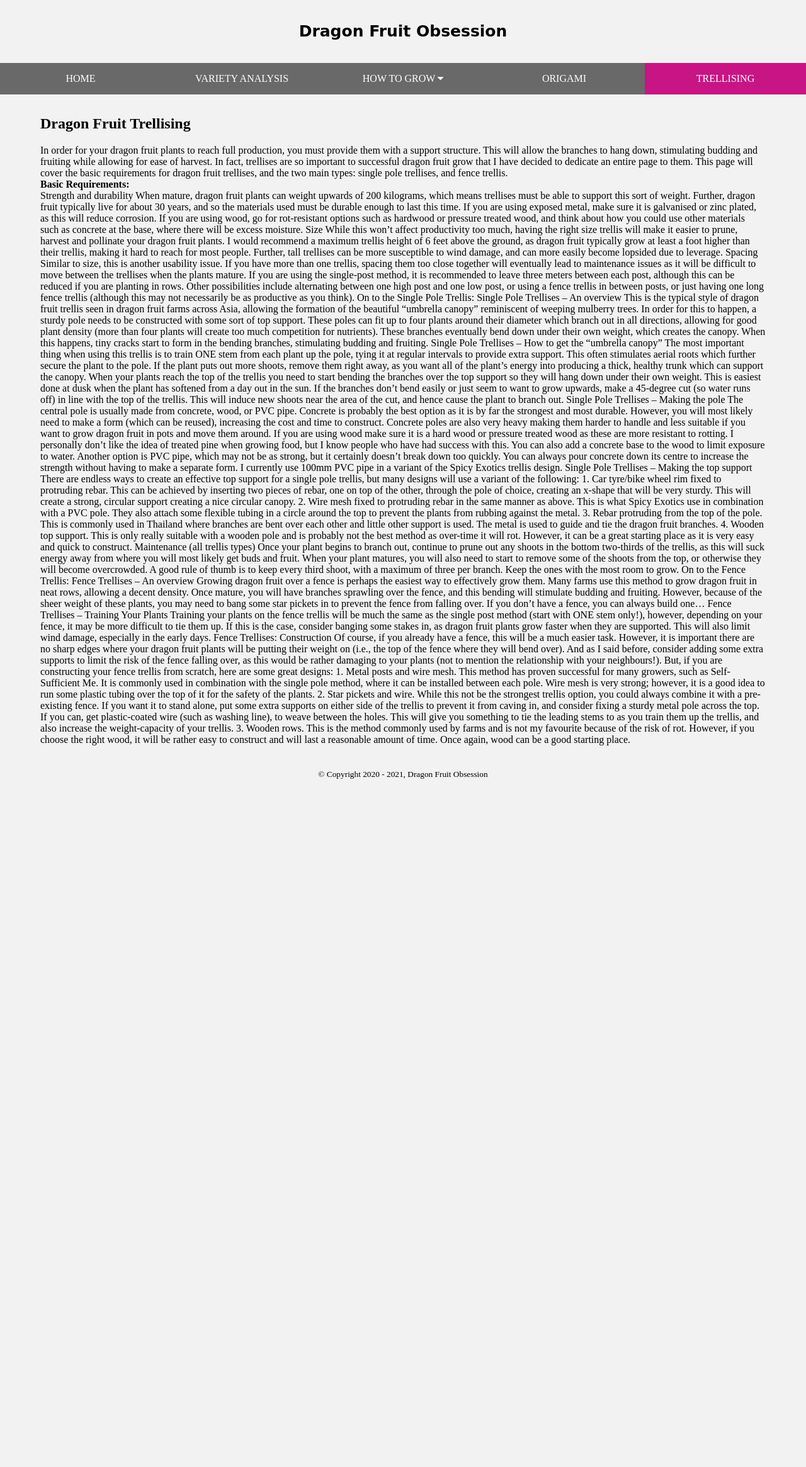
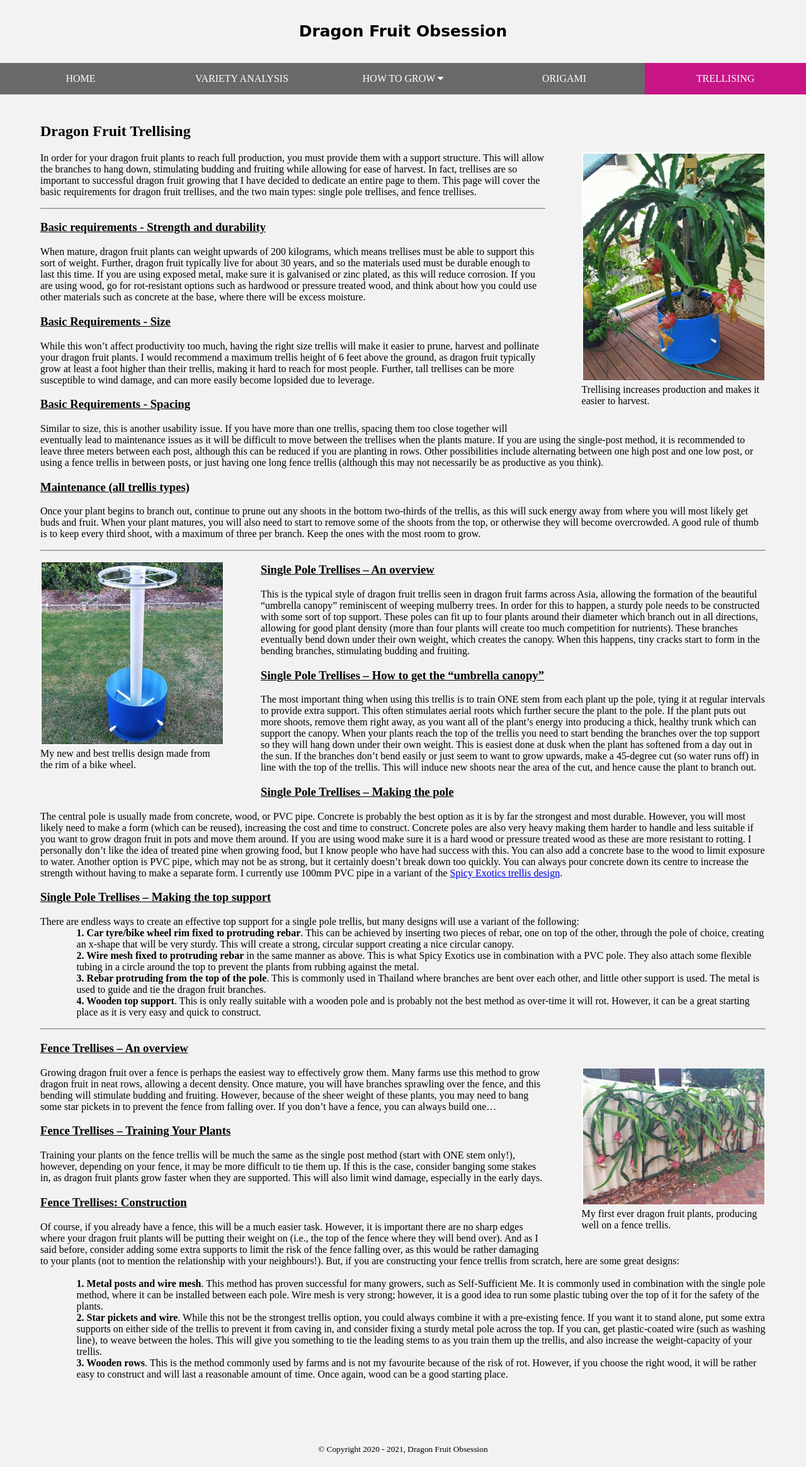
Before and after one commit to DragonFruitObsession/dragonfruitobsession.github.io, a PHP site: the page made by Website/How to Grow/Trellising/Trellising.html in a window 1280 px wide. Shown: the whole page at 63% size. Before the commit the page ends 1237 px from the top, so only its background shows below. Run offline with PHP 8.4, Linux system fonts and the light colour scheme; some web fonts are replaced.

Commit message:
Extra page (trellising)

```diff
--- a/Website/How to Grow/Basic Requirements/Basic Requirements.html
+++ b/Website/How to Grow/Basic Requirements/Basic Requirements.html
@@ -22,6 +22,7 @@
       <div class="dropdown-content">
         <a href="Basic Requirements.html">Basic Requirements</a>
         <a href="../Propagation/Propagation.html">Propagation</a>
+        <a href="../Trellising/Trellising.html">Trellising</a>
         <a href="../Pollination and Harvest/Pollination and Harvest.html">Pollination and Harvest</a>
       </div>
     </div>
--- a/Website/How to Grow/Pollination and Harvest/Pollination and Harvest.html
+++ b/Website/How to Grow/Pollination and Harvest/Pollination and Harvest.html
@@ -23,6 +23,7 @@
       <div class="dropdown-content">
         <a href="../Basic Requirements/Basic Requirements.html">Basic Requirements</a>
         <a href="../Propagation/Propagation.html">Propagation</a>
+        <a href="../Trellising/Trellising.html">Trellising</a>
         <a href="Pollination and Harvest.html">Pollination and Harvest</a>
       </div>
     </div>
--- a/Website/How to Grow/Propagation/Propagation.html
+++ b/Website/How to Grow/Propagation/Propagation.html
@@ -22,7 +22,8 @@
       <button class="dropbtn">HOW TO GROW <i class="fa fa-caret-down"></i></button>
       <div class="dropdown-content">
         <a href="../Basic Requirements/Basic Requirements.html">Basic Requirements</a>
-        <a href="../Propagation/Propagation.html">Propagation</a>
+        <a href="Propagation.html">Propagation</a>
+        <a href="../Trellising/Trellising.html">Trellising</a>
         <a href="../Pollination and Harvest/Pollination and Harvest.html">Pollination and Harvest</a>
       </div>
     </div>
--- a/Website/How to Grow/Trellising/Trellising.css
+++ b/Website/How to Grow/Trellising/Trellising.css
@@ -2,30 +2,23 @@
   box-sizing: border-box;
 }
 
-.container {
-  width: 100%;
-  padding-left: 5%;
-  padding-right: 5%;
+hr {
+  border: 1px solid darkgrey;
+  background-color: darkgrey;
 }
 
 .image-right {
-  width: 300px;
+  width: 350px;
   float: right;
   padding-left: 5%;
   padding-bottom: 2.5%;
 }
 
 .image-left {
-  width: 300px;
+  width: 350px;
   float: left;
   padding-right: 5%;
   padding-bottom: 2.5%;
-}
-
-
-h2 {
-  padding-left: 5%;
-  padding-top: 3%;
 }
 
 img {
@@ -33,6 +26,19 @@ img {
   width: 100%;
 }
 
+.content {
+  padding: 50px 5% 5% 5%;
+}
+
+.indent {
+  padding-left: 5%;
+}
+
+@media screen and (max-width: 800px) {
+  .image-right,.image-left {
+    width: 250px;
+  }
+}
 
 .copyright {
   width: 100%;
--- a/Website/How to Grow/Trellising/Trellising.html
+++ b/Website/How to Grow/Trellising/Trellising.html
@@ -9,109 +9,129 @@
   <link href="https://fonts.googleapis.com/css2?family=Sansita+Swashed:wght@300;400&display=swap" rel="stylesheet">
   <link rel="stylesheet" href="https://cdnjs.cloudflare.com/ajax/libs/font-awesome/4.7.0/css/font-awesome.min.css">
 
-  <meta name="description" content="Everything you need to know about growing dragon fruit, from planting to harvest.">
+  <meta name="description" content="Everything you need to know about dragon fruit trellising, including the types and growing methods.">
   <meta name="viewport" content="width=device-width, initial-scale=1.0">
   <h1 class="title"><a href="../../../index.html">Dragon Fruit Obsession</a></h1>
 
 
   <nav class="navbar">
-
     <a href="../../../index.html" class="nav">HOME</a>
     <a href="../../Variety Analysis/Variety Analysis.html" class="nav">VARIETY ANALYSIS</a>
     <div class="dropdown nav">
       <button class="dropbtn">HOW TO GROW <i class="fa fa-caret-down"></i></button>
       <div class="dropdown-content">
-        <a href="Basic Requirements.html">Basic Requirements</a>
+        <a href="../Basic Requirements/Basic Requirements.html">Basic Care</a>
         <a href="../Propagation/Propagation.html">Propagation</a>
+        <a href="Trellising.html">Trellising</a>
         <a href="../Pollination and Harvest/Pollination and Harvest.html">Pollination and Harvest</a>
       </div>
     </div>
-
     <a href="../../Origami/Origami.html" class="nav">ORIGAMI</a>
-    <a href="Basic Requirements.html" class="nav" id="active">TRELLISING</a>
-
+    <a href="Trellising.html" class="nav" id="active">TRELLISING</a>
   </nav>
-  </div>
 
 </head>
 
 
 <body>
+  <div class="content">
     <h2>Dragon Fruit Trellising</h2>
 
-  <div class="container">
-    <p>In order for your dragon fruit plants to reach full production, you must provide them with a support structure. This will allow the branches to hang down, stimulating budding and fruiting while allowing for ease of harvest. In fact, trellises
-      are so important to successful dragon fruit grow that I have decided to dedicate an entire page to them. This page will cover the basic requirements for dragon fruit trellises, and the two main types: single pole trellises, and fence trellis.
-      <br><b>Basic Requirements:</b><br>
-      Strength and durability
+    <div class="image-right">
+      <img src="Trellising Photos/Fruiting Pole.jpg" alt="The use of a trellis.">
+      <figcaption>Trellising increases production and makes it easier to harvest.</figcaption>
+    </div>
+
+    <p class="intro left">In order for your dragon fruit plants to reach full production, you must provide them with a support structure. This will allow the branches to hang down, stimulating budding and fruiting while allowing for ease of harvest.
+      In
+      fact,
+      trellises
+      are so important to successful dragon fruit growing that I have decided to dedicate an entire page to them. This page will cover the basic requirements for dragon fruit trellises, and the two main types: single pole trellises, and fence
+      trellises.</p>
+    <hr>
+    <p>
+    <h3><u>Basic requirements - Strength and durability</u></h3>
     When mature, dragon fruit plants can weight upwards of 200 kilograms, which means trellises must be able to support this sort of weight. Further, dragon fruit typically live for about 30 years, and so the materials used must be durable enough
     to last this time. If you are using exposed metal, make sure it is galvanised or zinc plated, as this will reduce corrosion. If you are using wood, go for rot-resistant options such as hardwood or pressure treated wood, and think about how you
     could use other materials such as concrete at the base, where there will be excess moisture.
-      Size
+    <h3><u>Basic Requirements - Size</u></h3>
     While this won’t affect productivity too much, having the right size trellis will make it easier to prune, harvest and pollinate your dragon fruit plants. I would recommend a maximum trellis height of 6 feet above the ground, as dragon fruit
     typically grow at least a foot higher than their trellis, making it hard to reach for most people. Further, tall trellises can be more susceptible to wind damage, and can more easily become lopsided due to leverage.
-      Spacing
+    <h3><u>Basic Requirements - Spacing</u></h3>
     Similar to size, this is another usability issue. If you have more than one trellis, spacing them too close together will eventually lead to maintenance issues as it will be difficult to move between the trellises when the plants mature. If you
     are using the single-post method, it is recommended to leave three meters between each post, although this can be reduced if you are planting in rows. Other possibilities include alternating between one high post and one low post, or using a
     fence trellis in between posts, or just having one long fence trellis (although this may not necessarily be as productive as you think).
-      On to the Single Pole Trellis:
-      Single Pole Trellises – An overview
+    <h3><u>Maintenance (all trellis types)</u></h3>
+    Once your plant begins to branch out, continue to prune out any shoots in the bottom two-thirds of the trellis, as this will suck energy away from where you will most likely get buds and fruit. When your plant matures, you will also need to
+    start to remove some of the shoots from the top, or otherwise they will become overcrowded. A good rule of thumb is to keep every third shoot, with a maximum of three per branch. Keep the ones with the most room to grow.
+    </p>
+    <hr>
+    <p>
+    <div class="image-left">
+      <img src="Trellising Photos/Single Pole Trellis.jpg" alt="Single pole trellis design">
+      <figcaption>My new and best trellis design made from the rim of a bike wheel.</figcaption>
+    </div>
+    <h3><u>Single Pole Trellises – An overview</u></h3>
     This is the typical style of dragon fruit trellis seen in dragon fruit farms across Asia, allowing the formation of the beautiful “umbrella canopy” reminiscent of weeping mulberry trees. In order for this to happen, a sturdy pole needs to be
     constructed with some sort of top support. These poles can fit up to four plants around their diameter which branch out in all directions, allowing for good plant density (more than four plants will create too much competition for nutrients).
     These branches eventually bend down under their own weight, which creates the canopy. When this happens, tiny cracks start to form in the bending branches, stimulating budding and fruiting.
-      Single Pole Trellises – How to get the “umbrella canopy”
+    <h3><u>Single Pole Trellises – How to get the “umbrella canopy”</u></h3>
     The most important thing when using this trellis is to train ONE stem from each plant up the pole, tying it at regular intervals to provide extra support. This often stimulates aerial roots which further secure the plant to the pole. If the
     plant puts out more shoots, remove them right away, as you want all of the plant’s energy into producing a thick, healthy trunk which can support the canopy. When your plants reach the top of the trellis you need to start bending the branches
     over the top support so they will hang down under their own weight. This is easiest done at dusk when the plant has softened from a day out in the sun. If the branches don’t bend easily or just seem to want to grow upwards, make a 45-degree cut
     (so water runs off) in line with the top of the trellis. This will induce new shoots near the area of the cut, and hence cause the plant to branch out.
-      Single Pole Trellises – Making the pole
+    <h3><u>Single Pole Trellises – Making the pole</u></h3>
     The central pole is usually made from concrete, wood, or PVC pipe. Concrete is probably the best option as it is by far the strongest and most durable. However, you will most likely need to make a form (which can be reused), increasing the cost
     and time to construct. Concrete poles are also very heavy making them harder to handle and less suitable if you want to grow dragon fruit in pots and move them around. If you are using wood make sure it is a hard wood or pressure treated wood
     as these are more resistant to rotting. I personally don’t like the idea of treated pine when growing food, but I know people who have had success with this. You can also add a concrete base to the wood to limit exposure to water. Another
     option is PVC pipe, which may not be as strong, but it certainly doesn’t break down too quickly. You can always pour concrete down its centre to increase the strength without having to make a separate form. I currently use 100mm PVC pipe in a
-      variant of the Spicy Exotics trellis design.
-      Single Pole Trellises – Making the top support
+    variant of the <a href="https://www.youtube.com/watch?v=zfM2D5r3H40" target="_blank">Spicy Exotics trellis design</a>.
+    <h3><u>Single Pole Trellises – Making the top support</u></h3>
     There are endless ways to create an effective top support for a single pole trellis, but many designs will use a variant of the following:
-      1. Car tyre/bike wheel rim fixed to protruding rebar. This can be achieved by inserting two pieces of rebar, one on top of the other, through the pole of choice, creating an x-shape that will be very sturdy. This will create a strong, circular
-      support creating a nice circular canopy.
-      2. Wire mesh fixed to protruding rebar in the same manner as above. This is what Spicy Exotics use in combination with a PVC pole. They also attach some flexible tubing in a circle around the top to prevent the plants from rubbing against the
+    <div class="indent"><b>1. Car tyre/bike wheel rim fixed to protruding rebar</b>. This can be achieved by inserting two pieces of rebar, one on top of the other, through the pole of choice, creating an x-shape that will be very sturdy. This will
+      create a strong, circular
+      support creating a nice circular canopy.</b>
+      <br><b>2. Wire mesh fixed to protruding rebar</b> in the same manner as above. This is what Spicy Exotics use in combination with a PVC pole. They also attach some flexible tubing in a circle around the top to prevent the plants from rubbing
+      against the
       metal.
-      3. Rebar protruding from the top of the pole. This is commonly used in Thailand where branches are bent over each other and little other support is used. The metal is used to guide and tie the dragon fruit branches.
-      4. Wooden top support. This is only really suitable with a wooden pole and is probably not the best method as over-time it will rot. However, it can be a great starting place as it is very easy and quick to construct.
-      Maintenance (all trellis types)
-      Once your plant begins to branch out, continue to prune out any shoots in the bottom two-thirds of the trellis, as this will suck energy away from where you will most likely get buds and fruit. When your plant matures, you will also need to
-      start to remove some of the shoots from the top, or otherwise they will become overcrowded. A good rule of thumb is to keep every third shoot, with a maximum of three per branch. Keep the ones with the most room to grow.
-
-
-
-
-      On to the Fence Trellis:
-      Fence Trellises – An overview
+      <br><b>3. Rebar protruding from the top of the pole</b>. This is commonly used in Thailand where branches are bent over each other,
+      and little other support is used. The metal is used to guide and tie the dragon fruit branches.</b>
+      <br><b>4. Wooden top support</b>. This is only really suitable with a wooden pole and is probably not the best method as over-time it will rot. However, it can be a great starting place as it is very easy and quick to construct.
+    </div>
+    </p>
+    <hr>
+    <p>
+    <h3><u>Fence Trellises – An overview</u></h3>
+    <div class="image-right">
+      <img src="Trellising Photos/Fence Trellis.jpg" alt="Fence trellis design">
+      <figcaption>My first ever dragon fruit plants, producing well on a fence trellis.</figcaption>
+    </div>
     Growing dragon fruit over a fence is perhaps the easiest way to effectively grow them. Many farms use this method to grow dragon fruit in neat rows, allowing a decent density. Once mature, you will have branches sprawling over the fence, and
     this bending will stimulate budding and fruiting. However, because of the sheer weight of these plants, you may need to bang some star pickets in to prevent the fence from falling over. If you don’t have a fence, you can always build one…
-      Fence Trellises – Training Your Plants
+    <h3><u>Fence Trellises – Training Your Plants</u></h3>
     Training your plants on the fence trellis will be much the same as the single post method (start with ONE stem only!), however, depending on your fence, it may be more difficult to tie them up. If this is the case, consider banging some stakes
     in, as dragon fruit plants grow faster when they are supported. This will also limit wind damage, especially in the early days.
-      Fence Trellises: Construction
+    <h3><u>Fence Trellises: Construction</u></h3>
     Of course, if you already have a fence, this will be a much easier task. However, it is important there are no sharp edges where your dragon fruit plants will be putting their weight on (i.e., the top of the fence where they will bend over).
     And as I said before, consider adding some extra supports to limit the risk of the fence falling over, as this would be rather damaging to your plants (not to mention the relationship with your neighbours!). But, if you are constructing your
     fence trellis from scratch, here are some great designs:
-      1. Metal posts and wire mesh. This method has proven successful for many growers, such as Self-Sufficient Me. It is commonly used in combination with the single pole method, where it can be installed between each pole. Wire mesh is very strong;
+    <div class="indent"><br><b>1. Metal posts and wire mesh</b>. This method has proven successful for many growers, such as Self-Sufficient Me. It is commonly used in combination with the single pole method, where it can be installed between each
+      pole. Wire mesh is very strong;
       however, it is a good idea to run some plastic tubing over the top of it for the safety of the plants.
-      2. Star pickets and wire. While this not be the strongest trellis option, you could always combine it with a pre-existing fence. If you want it to stand alone, put some extra supports on either side of the trellis to prevent it from caving in,
+      <br><b>2. Star pickets and wire</b>. While this not be the strongest trellis option, you could always combine it with a pre-existing fence. If you want it to stand alone, put some extra supports on either side of the trellis to prevent it from
+      caving in,
       and consider fixing a sturdy metal pole across the top. If you can, get plastic-coated wire (such as washing line), to weave between the holes. This will give you something to tie the leading stems to as you train them up the trellis, and also
       increase the weight-capacity of your trellis.
-      3. Wooden rows. This is the method commonly used by farms and is not my favourite because of the risk of rot. However, if you choose the right wood, it will be rather easy to construct and will last a reasonable amount of time. Once again, wood
+      <br><b>3. Wooden rows</b>. This is the method commonly used by farms and is not my favourite because of the risk of rot. However, if you choose the right wood, it will be rather easy to construct and will last a reasonable amount of time. Once
+      again, wood
       can be a good starting place.
+    </div>
     </p>
-
-
+  </div>
   <div class="copyright">
     <small>&copy; Copyright 2020 - 2021, Dragon Fruit Obsession</small>
   </div>
 
-
-  </div>
 </body>
 
 
--- a/Website/Origami/Origami.html
+++ b/Website/Origami/Origami.html
@@ -23,6 +23,7 @@
       <div class="dropdown-content">
         <a href="../How to Grow/Basic Requirements/Basic Requirements.html">Basic Requirements</a>
         <a href="../How to Grow/Propagation/Propagation.html">Propagation</a>
+        <a href="../How to Grow/Trellising/Trellising.html">Trellising</a>
         <a href="../How to Grow/Pollination and Harvest/Pollination and Harvest.html">Pollination and Harvest</a>
       </div>
     </div>
--- a/Website/Variety Analysis/Variety Analysis.html
+++ b/Website/Variety Analysis/Variety Analysis.html
@@ -23,6 +23,7 @@
         <div class="dropdown-content">
           <a href="../../Website/How to Grow/Basic Requirements/Basic Requirements.html">Basic Requirements</a>
           <a href="../../Website/How to Grow/Propagation/Propagation.html">Propagation</a>
+          <a href="../../Website/How to Grow/Trellising/Trellising.html">Trellising</a>
           <a href="../../Website/How to Grow/Pollination and Harvest/Pollination and Harvest.html">Pollination and Harvest</a>
         </div>
       </div>
--- a/Website/Variety Pages/Common Red.html
+++ b/Website/Variety Pages/Common Red.html
@@ -24,6 +24,7 @@
         <div class="dropdown-content">
           <a href="../../Website/How to Grow/Basic Requirements/Basic Requirements.html">Basic Requirements</a>
           <a href="../../Website/How to Grow/Propagation/Propagation.html">Propagation</a>
+          <a href="../../Website/How to Grow/Trellising/Trellising.html">Trellising</a>
           <a href="../../Website/How to Grow/Pollination and Harvest/Pollination and Harvest.html">Pollination and Harvest</a>
         </div>
       </div>
--- a/Website/Variety Pages/Vietnam White 1.html
+++ b/Website/Variety Pages/Vietnam White 1.html
@@ -25,6 +25,7 @@
         <div class="dropdown-content">
           <a href="../../Website/How to Grow/Basic Requirements/Basic Requirements.html">Basic Requirements</a>
           <a href="../../Website/How to Grow/Propagation/Propagation.html">Propagation</a>
+          <a href="../../Website/How to Grow/Trellising/Trellising.html">Trellising</a>
           <a href="../../Website/How to Grow/Pollination and Harvest/Pollination and Harvest.html">Pollination and Harvest</a>
         </div>
       </div>
--- a/Website/Variety Pages/Vietnam White 2.html
+++ b/Website/Variety Pages/Vietnam White 2.html
@@ -24,6 +24,7 @@
         <div class="dropdown-content">
           <a href="../../Website/How to Grow/Basic Requirements/Basic Requirements.html">Basic Requirements</a>
           <a href="../../Website/How to Grow/Propagation/Propagation.html">Propagation</a>
+          <a href="../../Website/How to Grow/Trellising/Trellising.html">Trellising</a>
           <a href="../../Website/How to Grow/Pollination and Harvest/Pollination and Harvest.html">Pollination and Harvest</a>
         </div>
       </div>
--- a/index.html
+++ b/index.html
@@ -25,6 +25,7 @@
         <div class="dropdown-content">
           <a href="Website/How to Grow/Basic Requirements/Basic Requirements.html">Basic Requirements</a>
           <a href="Website/How to Grow/Propagation/Propagation.html">Propagation</a>
+          <a href="Website/How to Grow/Trellising/Trellising.html">Trellising</a>
           <a href="Website/How to Grow/Pollination and Harvest/Pollination and Harvest.html">Pollination and Harvest</a>
         </div>
       </div>
```
Also changed, not shown: Website/How to Grow/Trellising/Trellising Photos/Fence Trellis.jpg (added), Website/How to Grow/Trellising/Trellising Photos/Fruiting Pole.jpg (added), Website/How to Grow/Trellising/Trellising Photos/Single Pole Trellis.jpg (added). Lines whose indentation alone changed are shown as unchanged.
